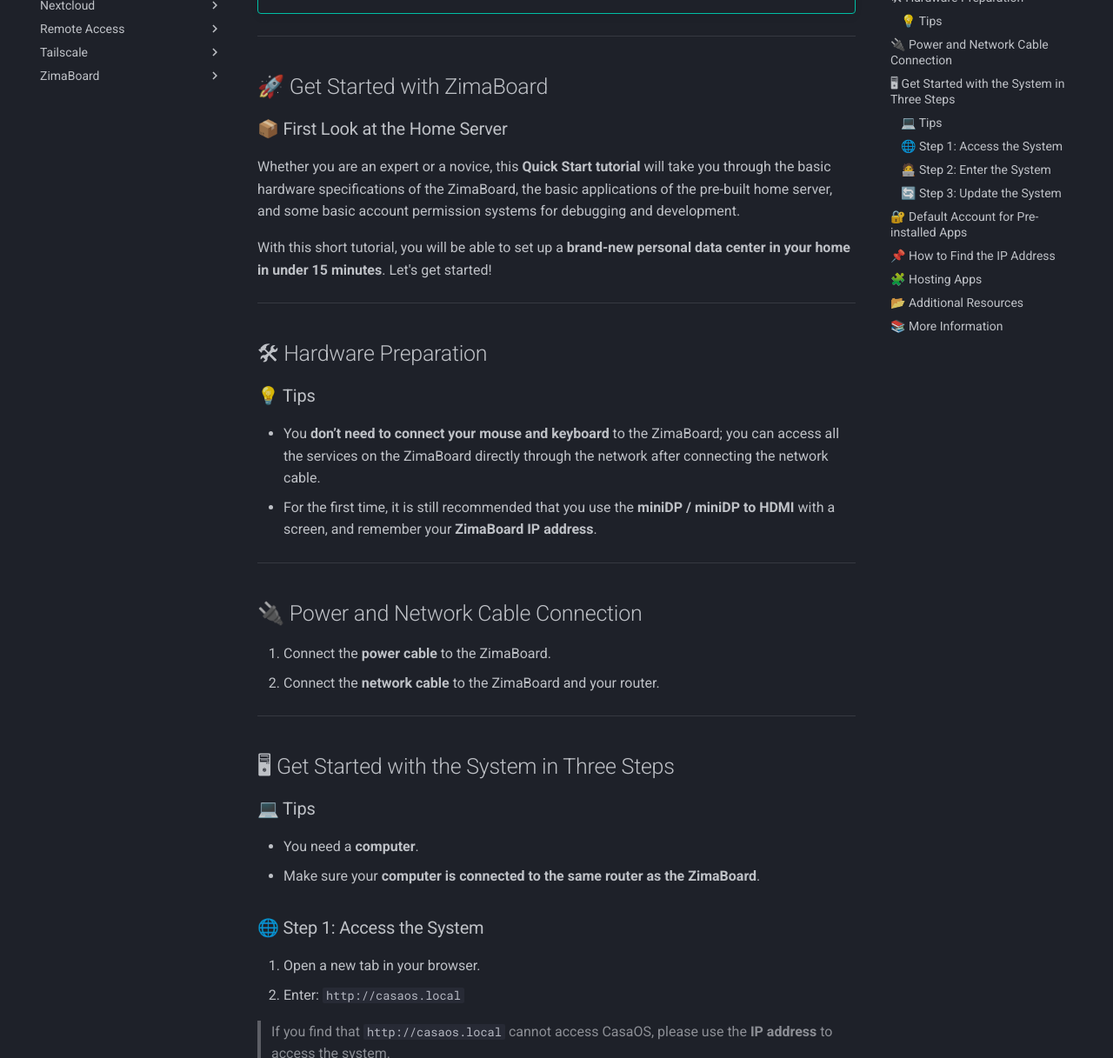
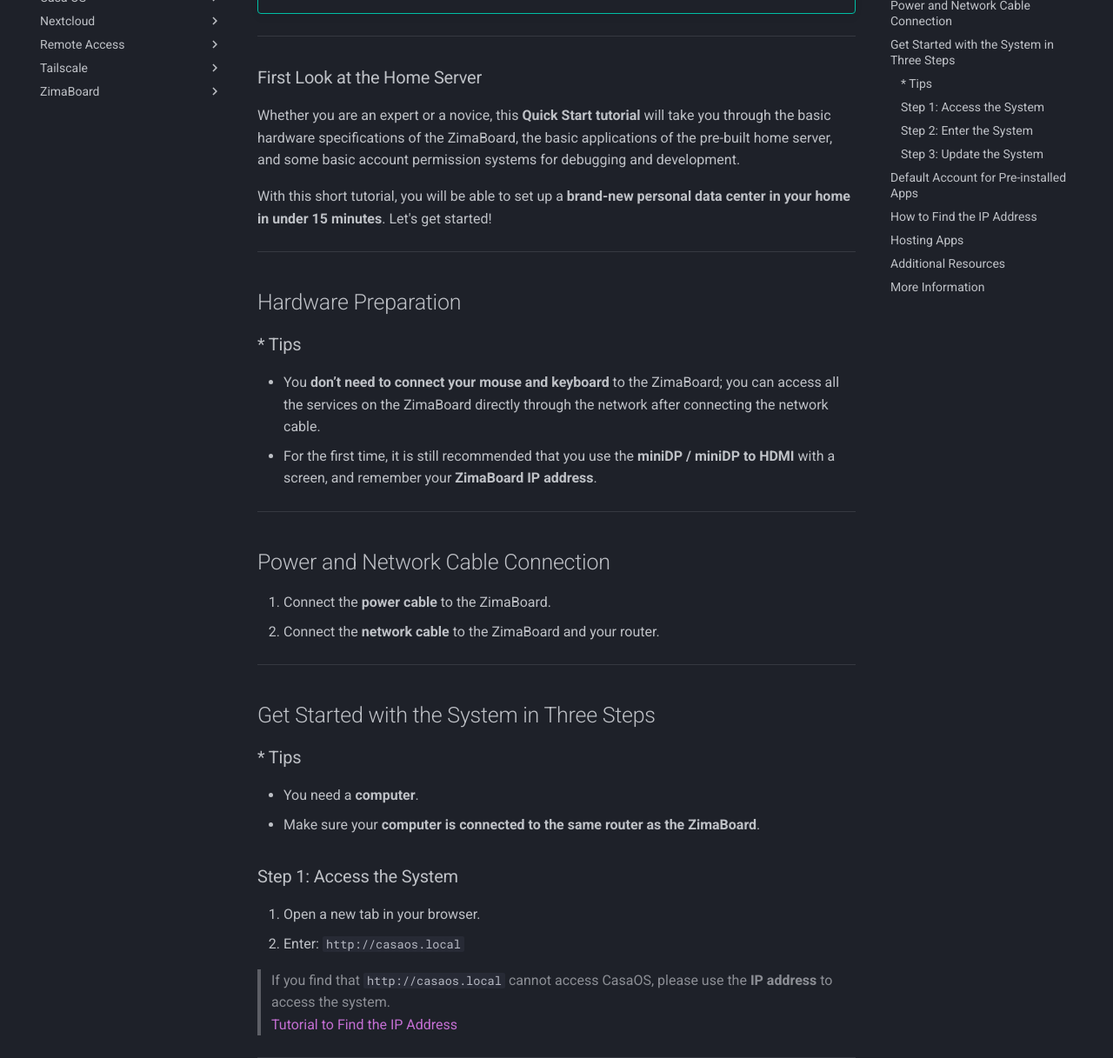
Before and after one commit to webdevigner/docs.mk.nl, an MkDocs documentation site: the page built from docs/index.md, in a window 1280 px wide and 1400 px high, scrolled down 366 px, cut to the strip 183-1400 px from the top of the window. Shown: the whole strip at 87% size. Built offline with MkDocs 1.6.1 and Material for MkDocs 9.7.7, drawn with Linux system fonts in a browser that asks for light colours; some of the changed text lies outside the part shown.

```diff
--- a/docs/index.md
+++ b/docs/index.md
@@ -1,4 +1,4 @@
-# Getting Started: w/ ZimaBoard
+# 🚀 Getting Started: w/ ZimaBoard
 
 !!! tip "DIY Tutorials for ZimaBoard & Casa Os"
 
@@ -6,9 +6,7 @@
 
 ---
 
-## 🚀 Get Started with ZimaBoard
-
-### 📦 First Look at the Home Server
+### First Look at the Home Server
 
 Whether you are an expert or a novice, this **Quick Start tutorial** will take you through the basic hardware specifications of the ZimaBoard, the basic applications of the pre-built home server, and some basic account permission systems for debugging and development.
 
@@ -16,40 +14,39 @@ With this short tutorial, you will be able to set up a **brand-new personal data
 
 ---
 
-## 🛠 Hardware Preparation
+## Hardware Preparation
 
-### 💡 Tips
+### * Tips
 
 - You **don’t need to connect your mouse and keyboard** to the ZimaBoard; you can access all the services on the ZimaBoard directly through the network after connecting the network cable.
 - For the first time, it is still recommended that you use the **miniDP / miniDP to HDMI** with a screen, and remember your **ZimaBoard IP address**.
 
 ---
 
-## 🔌 Power and Network Cable Connection
+## Power and Network Cable Connection
 
 1. Connect the **power cable** to the ZimaBoard.
 2. Connect the **network cable** to the ZimaBoard and your router.
 
 ---
 
-## 🖥 Get Started with the System in Three Steps
+## Get Started with the System in Three Steps
 
-### 💻 Tips
+### * Tips
 
 - You need a **computer**.
 - Make sure your **computer is connected to the same router as the ZimaBoard**.
 
-### 🌐 Step 1: Access the System
+### Step 1: Access the System
 
 1. Open a new tab in your browser.
 2. Enter: `http://casaos.local`
 
 > If you find that `http://casaos.local` cannot access CasaOS, please use the **IP address** to access the system.
-> 🔍 [Tutorial to Find the IP Address](#how-to-find-the-ip-address)
-
+> [Tutorial to Find the IP Address](#how-to-find-the-ip-address)
 ---
 
-### 🧑‍💻 Step 2: Enter the System
+### Step 2: Enter the System
 
 1. You will be prompted to **create your account**.
 2. Click on **CasaOS Create Account**.
@@ -57,21 +54,21 @@ With this short tutorial, you will be able to set up a **brand-new personal data
 
 ---
 
-### 🔄 Step 3: Update the System
+### Step 3: Update the System
 
 - Updating the system will enable a better experience.
 - Navigate to the **System** or **Settings** section in the CasaOS dashboard and check for updates.
 
 ---
 
-## 🔐 Default Account for Pre-installed Apps
+## Default Account for Pre-installed Apps
 
 - **Username:** `casaos`
 - **Password:** `casaos`
 
 ---
 
-## 📌 How to Find the IP Address
+## How to Find the IP Address
 
 1. Connect your computer to the same network as the ZimaBoard.
 2. Open a terminal or command prompt.
@@ -86,7 +83,7 @@ arp -a
 
 ---
 
-## 🧩 Hosting Apps
+## Hosting Apps
 
 The ZimaBoard comes with a variety of pre-installed applications, including:
 
@@ -101,7 +98,7 @@ You can also **self-deploy applications** using Docker or other methods.
 
 ---
 
-## 📂 Additional Resources
+## Additional Resources
 
 - [Install OMV](#install-omv)
 - [Install UnRAID](#install-unraid)
@@ -113,7 +110,7 @@ You can also **self-deploy applications** using Docker or other methods.
 
 ---
 
-## 📚 More Information
+## More Information
 
 For more details on the ZimaBoard hardware and software capabilities, visit the [ZimaBoard official documentation](https://www.zimaspace.com/docs/zimaboard/){target="_blank}.
 
--- a/mkdocs.yml
+++ b/mkdocs.yml
@@ -55,9 +55,6 @@ extra:
   social:
     - icon: simple/youtube
       link: https://youtube.com/@klouwd
-  footer_links:
-    - text: Privacy
-      href: "https://mijnklouwd.nl/privacy-policy/"
 
 
 copyright: . &copy; / &#9829;
```
